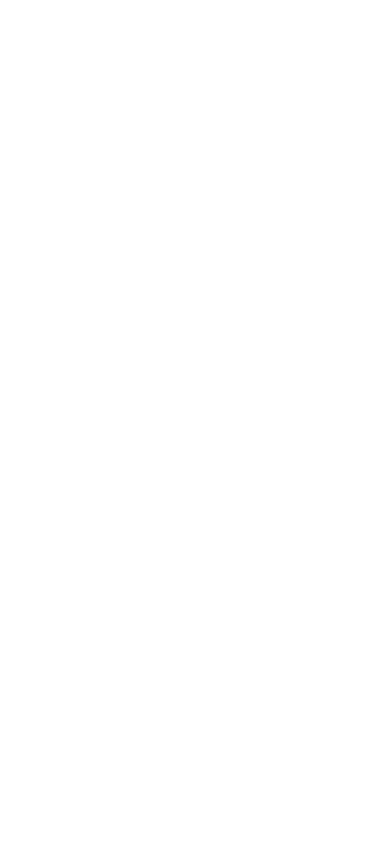
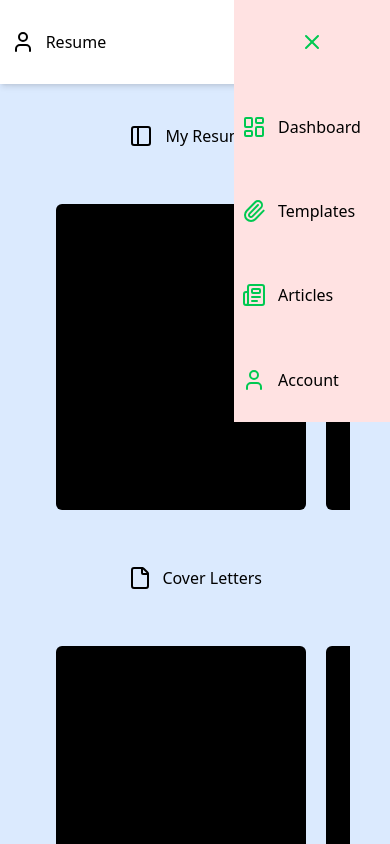
Before and after one commit to Pradeep-env/Resume_Maker, a React (Vite) app in the folder frontend/: page / in a window 390 px wide. Built offline with nearby package versions, Linux system fonts and the light colour scheme.

Commit message:
dashboard and navbar layout done with responsiveness

```diff
--- a/frontend/src/App.css
+++ b/frontend/src/App.css
@@ -1,12 +1,12 @@
 
 @import "tailwindcss";
 *{
-  margin: 0;
-  padding: 0;
+
+  scrollbar-width: none;
   box-sizing: border-box;
 }
 .body{
-  background-color: #ffffff;
+
   width: 100vw;
   height: 100vh;
   overflow: hidden;
--- a/frontend/src/App.tsx
+++ b/frontend/src/App.tsx
@@ -1,12 +1,12 @@
 
 import './App.css'
-
+import Home from './pages/Home'
 function App() {
 
 
   return (
-    <div className='body'>
-
+    <div className='body lg:px-[5rem]'>
+     <Home/>
     </div>
   )
 }
--- /dev/null
+++ b/frontend/src/components/Navbar.tsx
@@ -0,0 +1,38 @@
+import {MenuIcon, Newspaper, User , Paperclip, LayoutDashboard, X } from "lucide-react"
+import { useState } from "react"
+
+const Navbar = () => {
+    const userOpt =[
+        {name: "Dashboard", link: "#", icon: <LayoutDashboard className="text-green-500"/>},
+        {name: "Templates", link: "#", icon: <Paperclip className="text-green-500"/>},
+        {name: "Articles", link: "#", icon: <Newspaper className="text-green-500"/>},
+        {name: "Account", link: "#", icon: <User className="text-green-500"/>},
+    ]
+    const [menu,setMenu] = useState(false);
+    const handleMenu = () => {
+        setMenu(!menu)
+    }
+  return (
+    <div className="h-[10vh] w-full flex items-center justify-between shadow-md z-10 relative">
+      <div className="h-full w-[30%] flex items-center justify-evenly lg:w-[15%]">
+        <User/>
+        <p>Resume</p>
+      </div>
+      <div className={`w-[40%] flex items-center justify-evenly flex-col bg-red-100 lg:bg-white transition-all duration-300 ${menu ? 'h-[10vh] mt-0' : 'h-[50vh] mt-[40vh]'} lg:h-full lg:w-[50%] lg:flex-row lg:mt-0 lg:m-0`}>
+        <a href="#" className="h-full w-full flex items-center justify-center lg:hidden" >
+            {!menu ? <X className="text-green-500" onClick={handleMenu}/> : <MenuIcon className="text-green-500" onClick={handleMenu}/>}
+
+          </a>
+        {userOpt.map((opt) => (
+          <a href={opt.link} key={opt.name} className="h-full w-full flex items-center lg:justify-between lg:justify-evenly px-2" style={{"display": menu? "none": "flex"}}>
+            {opt.icon}
+            <p className="hover:border-b-2 border-green-500 ml-3 lg:m-0">{opt.name}</p>
+          </a>
+        ))}
+      </div>
+
+    </div>
+  )
+}
+
+export default Navbar
--- a/frontend/src/main.tsx
+++ b/frontend/src/main.tsx
@@ -2,6 +2,7 @@
 import { createRoot } from 'react-dom/client'
 import { BrowserRouter, Routes, Route } from 'react-router-dom'
 import App from './App.tsx'
+
 
 createRoot(document.getElementById('root')!).render(
   <StrictMode>
--- /dev/null
+++ b/frontend/src/pages/Dashboard.tsx
@@ -0,0 +1,42 @@
+import { Mail, PanelLeft, File, ChevronDown } from "lucide-react"
+
+const Dashboard = () => {
+  return (
+    <div className=" w-full h-full p-10 overflow-y-auto scroll-smooth bg-blue-100">
+        <h1 className="w-[50%] h-fit flex items-center justify-evenly text-md font-medium mx-auto lg:text-2xl lg:w-[25%] xl:w-[15%]"><PanelLeft/>My Resumes</h1>
+        <div className="w-full h-[40vh] md:h-[50vh] xl:h-[35vh] flex gap-5 overflow-x-auto my-10 p-4 xl:w-[80%] mx-auto">
+
+           <div className="h-full min-w-[250px] bg-black flex-shrink-0 rounded-md"></div>
+           <div className="h-full min-w-[250px] bg-black flex-shrink-0 rounded-md"></div>
+           <div className="h-full min-w-[250px] bg-black flex-shrink-0 rounded-md"></div>
+           <div className="h-full min-w-[250px] bg-black flex-shrink-0 rounded-md"></div>
+           <div className="h-full min-w-[250px] bg-black flex-shrink-0 rounded-md"></div>
+
+       </div>
+        <h1 className="w-[50%] h-fit flex items-center justify-evenly text-md font-medium mx-auto lg:text-2xl lg:w-[25%] xl:w-[15%]"><File/>Cover Letters</h1>
+        <div className="w-full h-[40vh] md:h-[50vh] xl:h-[35vh] flex gap-5 overflow-x-auto my-10 p-4 xl:w-[80%] mx-auto">
+
+           <div className="h-full min-w-[250px] bg-black flex-shrink-0 rounded-md"></div>
+           <div className="h-full min-w-[250px] bg-black flex-shrink-0 rounded-md"></div>
+           <div className="h-full min-w-[250px] bg-black flex-shrink-0 rounded-md"></div>
+           <div className="h-full min-w-[250px] bg-black flex-shrink-0 rounded-md"></div>
+           <div className="h-full min-w-[250px] bg-black flex-shrink-0 rounded-md"></div>
+
+       </div>
+        <h1 className="w-[60%] h-fit flex items-center justify-evenly text-md font-medium mx-auto lg:text-2xl lg:w-[30%] xl:w-[15%]"><Mail/>Email Templates</h1>
+        <div className="w-full h-[40vh] md:h-[50vh] xl:h-[35vh] flex gap-5 overflow-x-auto my-10 p-4 xl:w-[80%] mx-auto">
+
+           <div className="h-full min-w-[250px] bg-black flex-shrink-0 rounded-md"></div>
+           <div className="h-full min-w-[250px] bg-black flex-shrink-0 rounded-md"></div>
+           <div className="h-full min-w-[250px] bg-black flex-shrink-0 rounded-md"></div>
+           <div className="h-full min-w-[250px] bg-black flex-shrink-0 rounded-md"></div>
+           <div className="h-full min-w-[250px] bg-black flex-shrink-0 rounded-md"></div>
+
+       </div>
+
+
+    </div>
+  )
+}
+
+export default Dashboard
--- /dev/null
+++ b/frontend/src/pages/Home.tsx
@@ -0,0 +1,13 @@
+
+import Navbar from "../components/Navbar"
+import Dashboard from "./Dashboard"
+const Home = () => {
+  return (
+    <div className="w-[100%] h-[100%] bg-white rounded-xl scrollbar">
+      <Navbar/>
+      <Dashboard/>
+    </div>
+  )
+}
+
+export default Home
```
